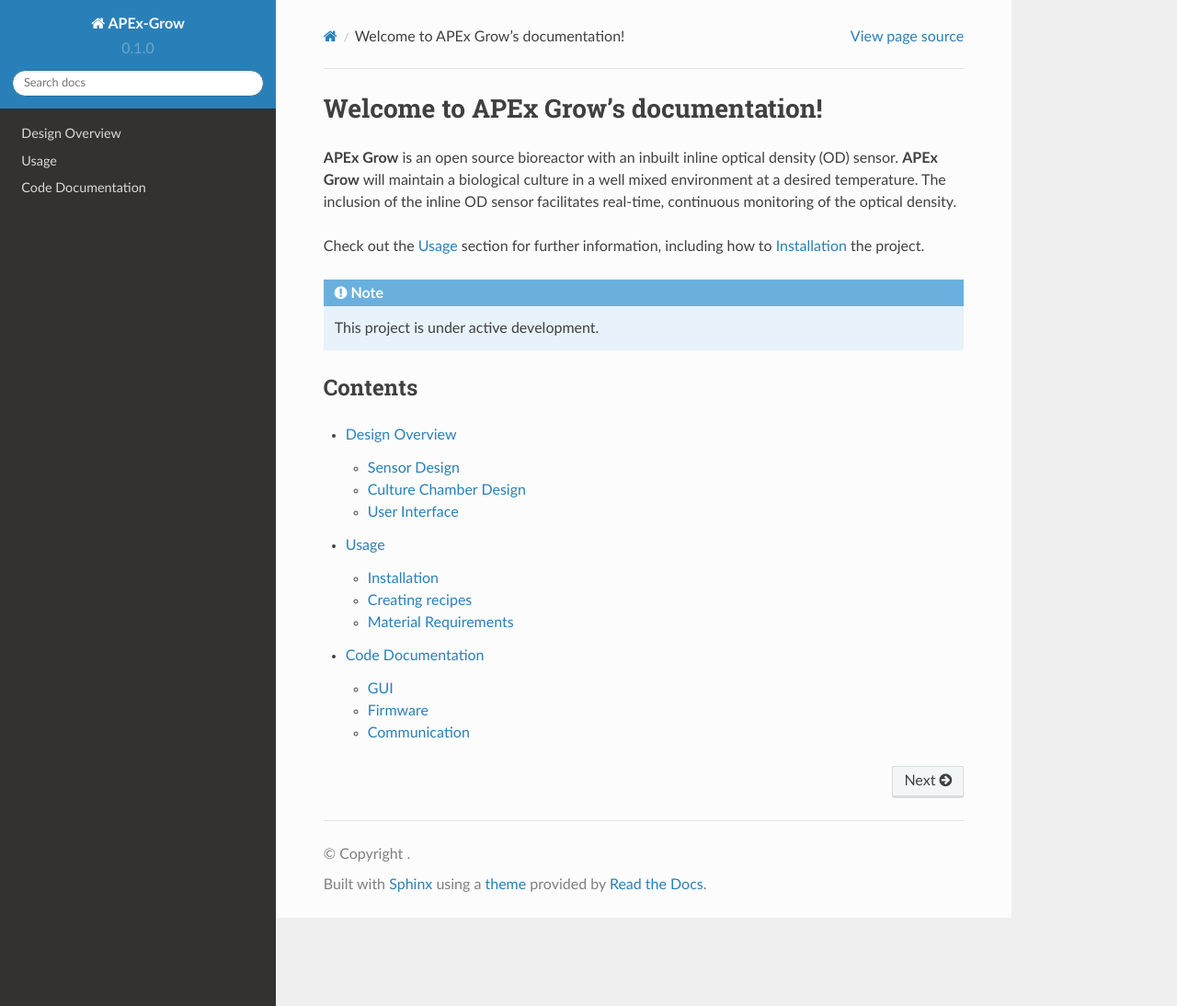
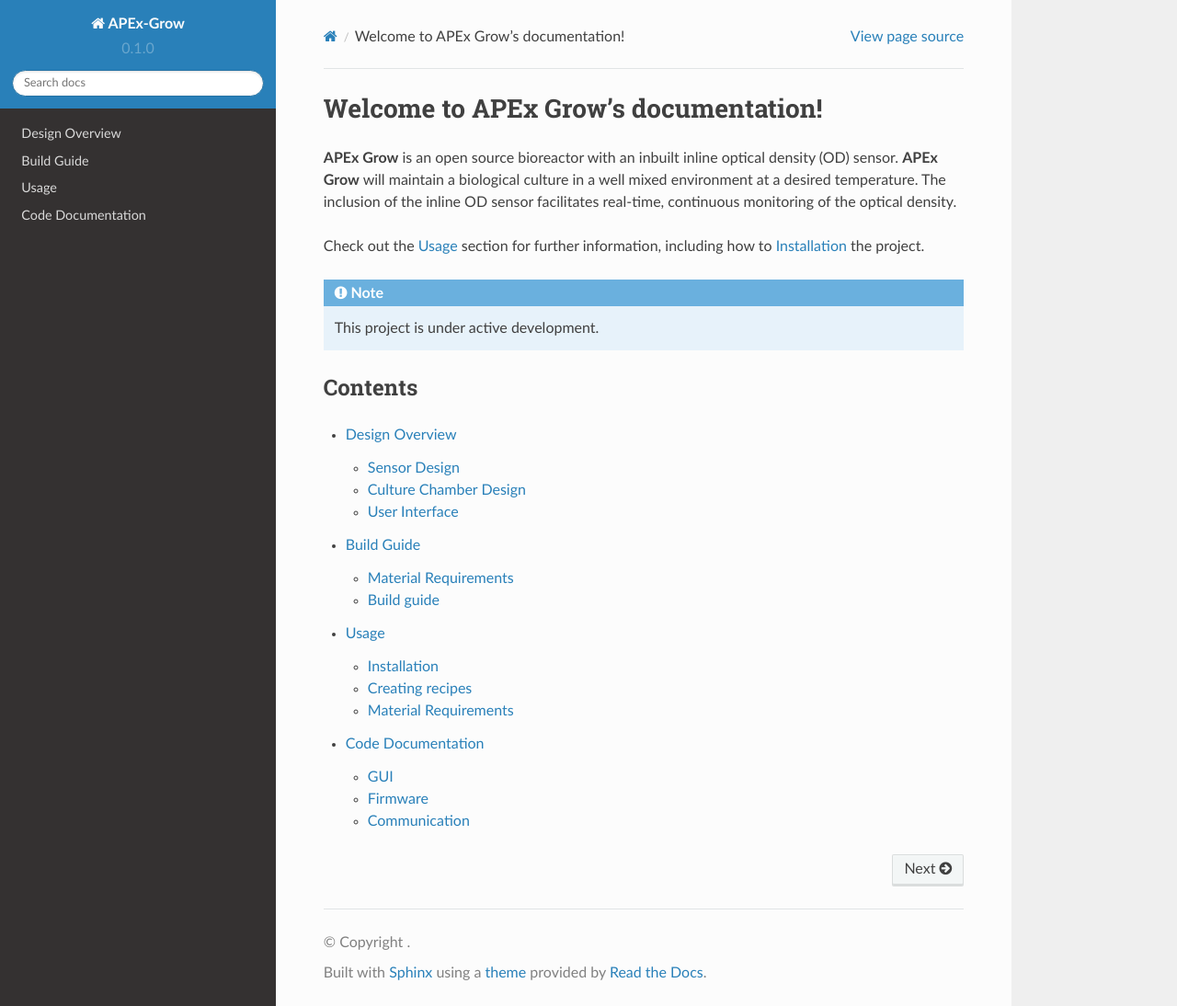
Before and after one commit to fcv0/APEx-grow, a Sphinx documentation site: the page built from docs/source/index.rst, in a window 1280 px wide and 1094 px high. Shown: the whole window at 92% size. Built offline with Sphinx 7.4.7 and the Read the Docs theme 2.0.0, drawn with Linux system fonts in a browser that asks for light colours.

Commit message:
overall structure

```diff
--- a/docs/source/hardware.rst
+++ b/docs/source/build_guide.rst
@@ -1,4 +1,4 @@
-Hardware
+Build Guide
 ========
 
 Guide for the hardware component of the platform; accompanied via build videos.
--- a/docs/source/index.rst
+++ b/docs/source/index.rst
@@ -17,5 +17,6 @@
 
 .. toctree::
    design_overview
+   build_guide
    usage
    code_documentation
```
